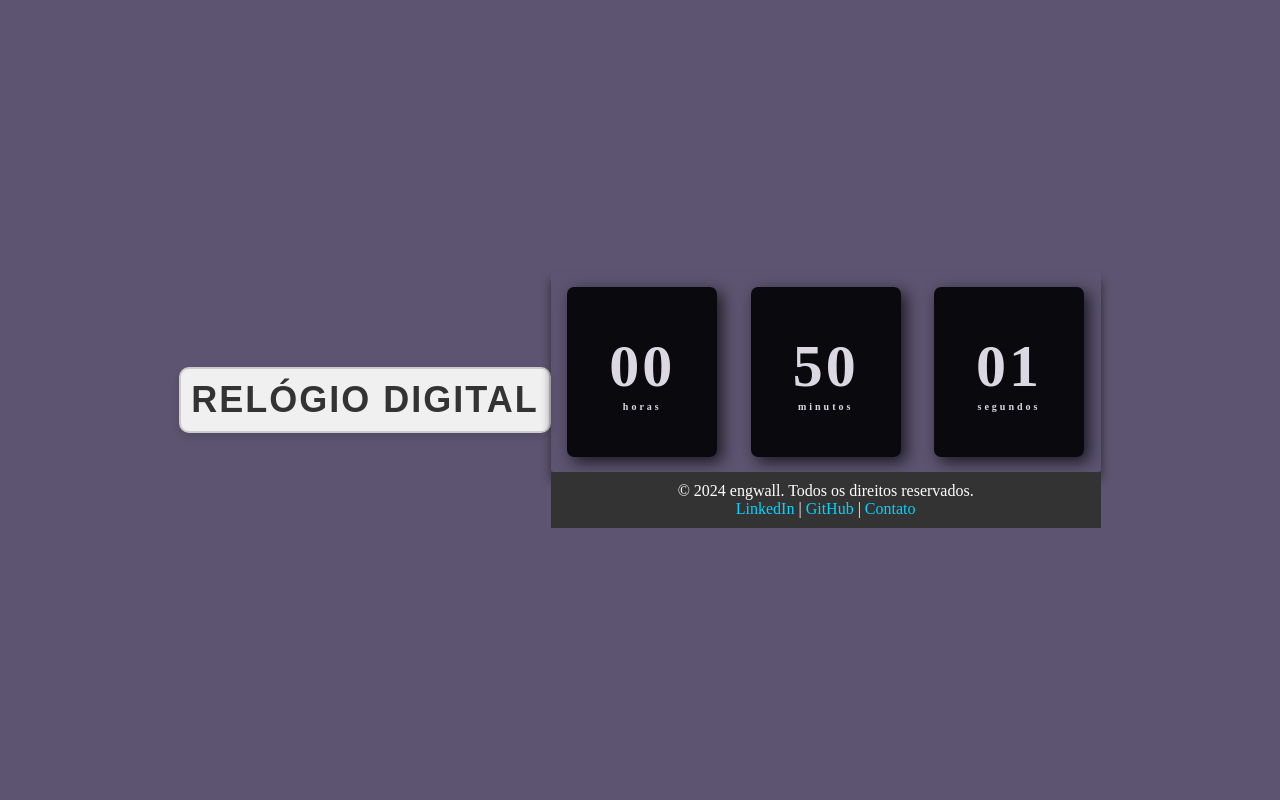
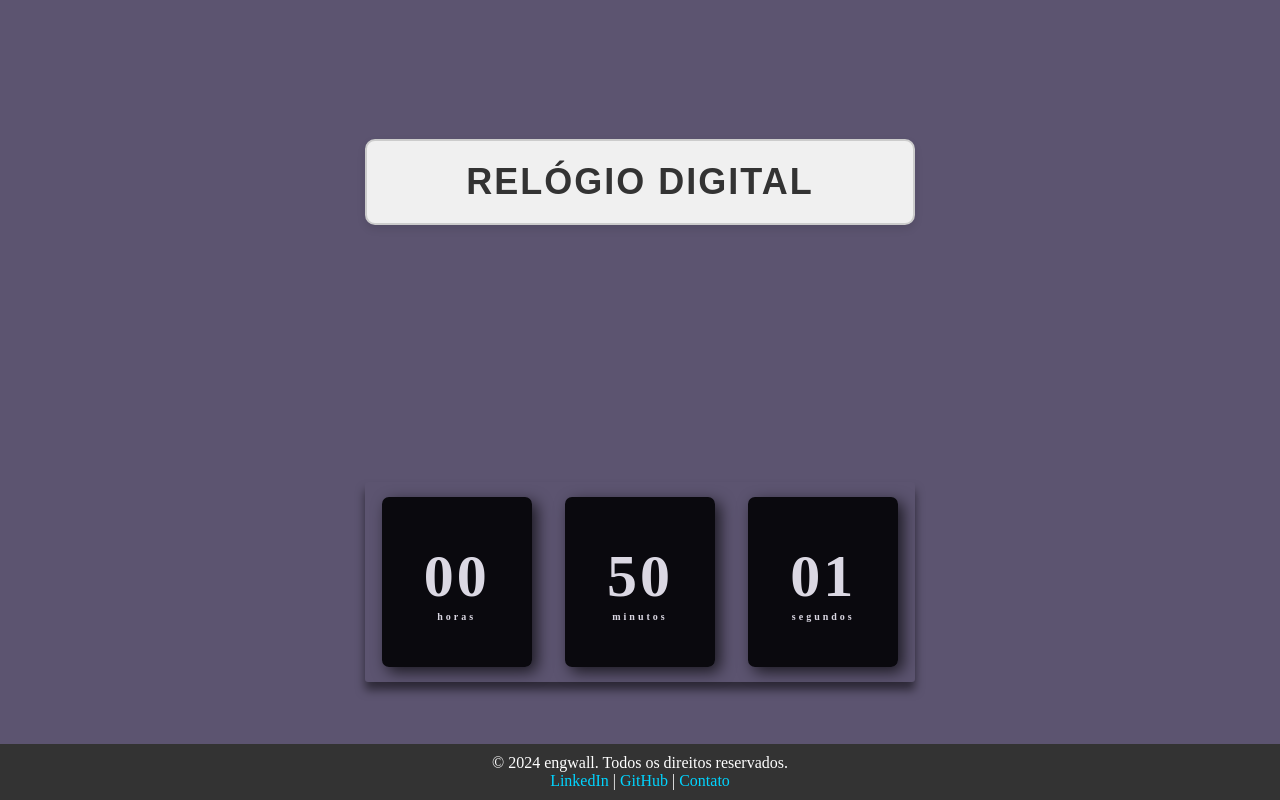
Before and after one commit to wallisson-tech/relogio-digital, a plain HTML site: page index.html in a window 1280 px wide. Drawn offline with Linux system fonts and the light colour scheme.

Commit message:
modificaçaõ no index e styles

```diff
--- a/index.html
+++ b/index.html
@@ -7,10 +7,8 @@
     <title>Relógio Digital</title>
 </head>
 <body>
-
     <h1 class="styled-title">Relógio Digital</h1>
 
-    <div>
     <div class="relogio">
         <div>
             <span id="horas">00</span>
@@ -25,7 +23,6 @@
             <span class="tempo">segundos</span>
         </div>
     </div>
-    </di>
 
     <footer>
         <p>&copy; 2024 engwall. Todos os direitos reservados.</p>
--- a/style.css
+++ b/style.css
@@ -6,9 +6,9 @@
 body {
     height: 100vh;
     background: #5c5470;
-    display: flex;
     align-items: center;
     justify-content: center;
+    display: grid;
 }
 
 .styled-title {
@@ -20,7 +20,7 @@ body {
     letter-spacing: 2px; /* Espaçamento entre as letras */
     margin-top: 20px; /* Margem superior */
     margin-bottom: 20px; /* Margem inferior */
-    padding: 10px; /* Espaçamento interno */
+    padding: 20px; /* Espaçamento interno */
     background-color: #f0f0f0; /* Cor de fundo */
     border: 2px solid #ccc; /* Borda */
     border-radius: 10px; /* Bordas arredondadas */
@@ -68,7 +68,7 @@ footer {
     color: white;
     text-align: center;
     padding: 10px 0;
-    position: relative;
+    position: fixed;
     bottom: 0;
     width: 100%;
 }
```
Lines whose indentation alone changed are shown as unchanged.
